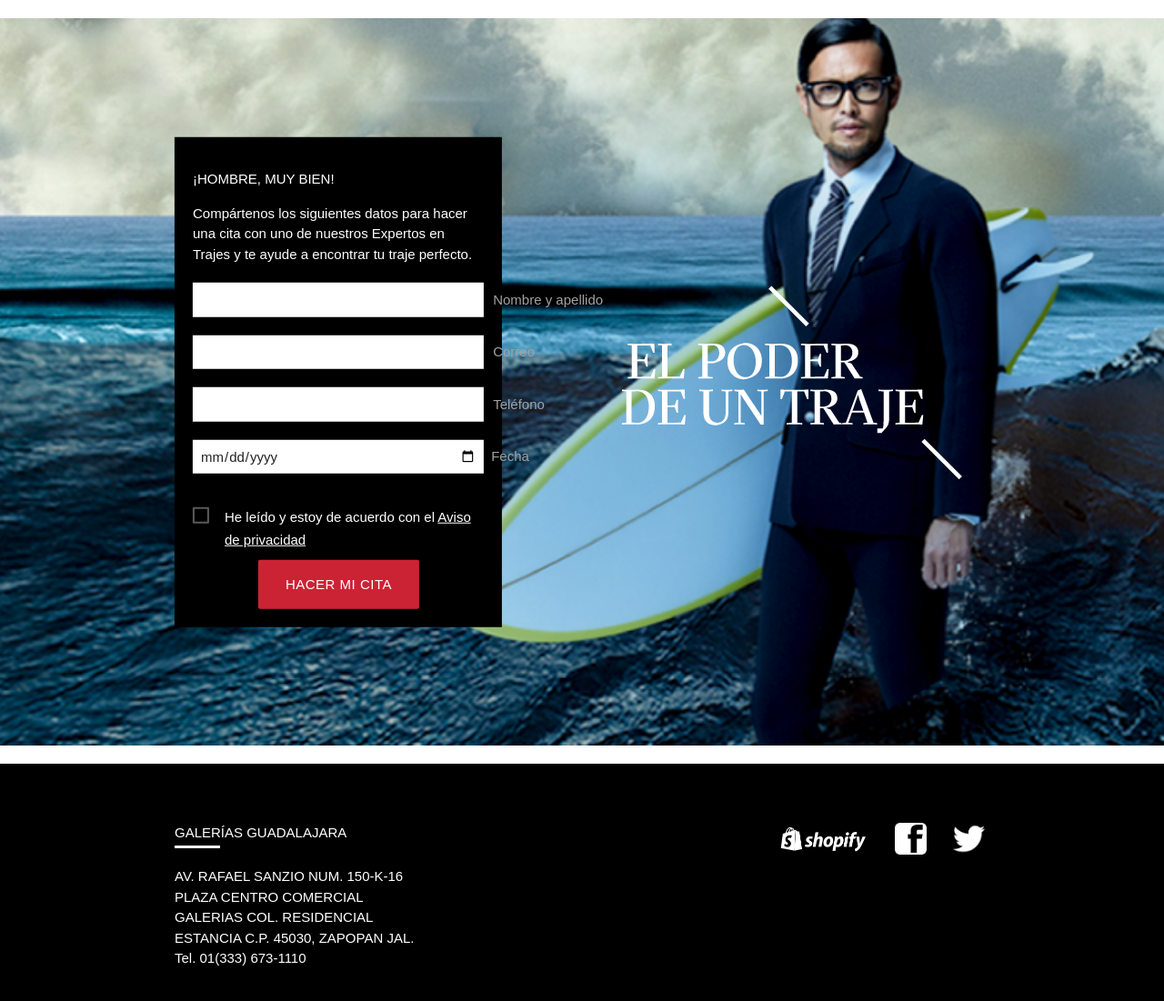
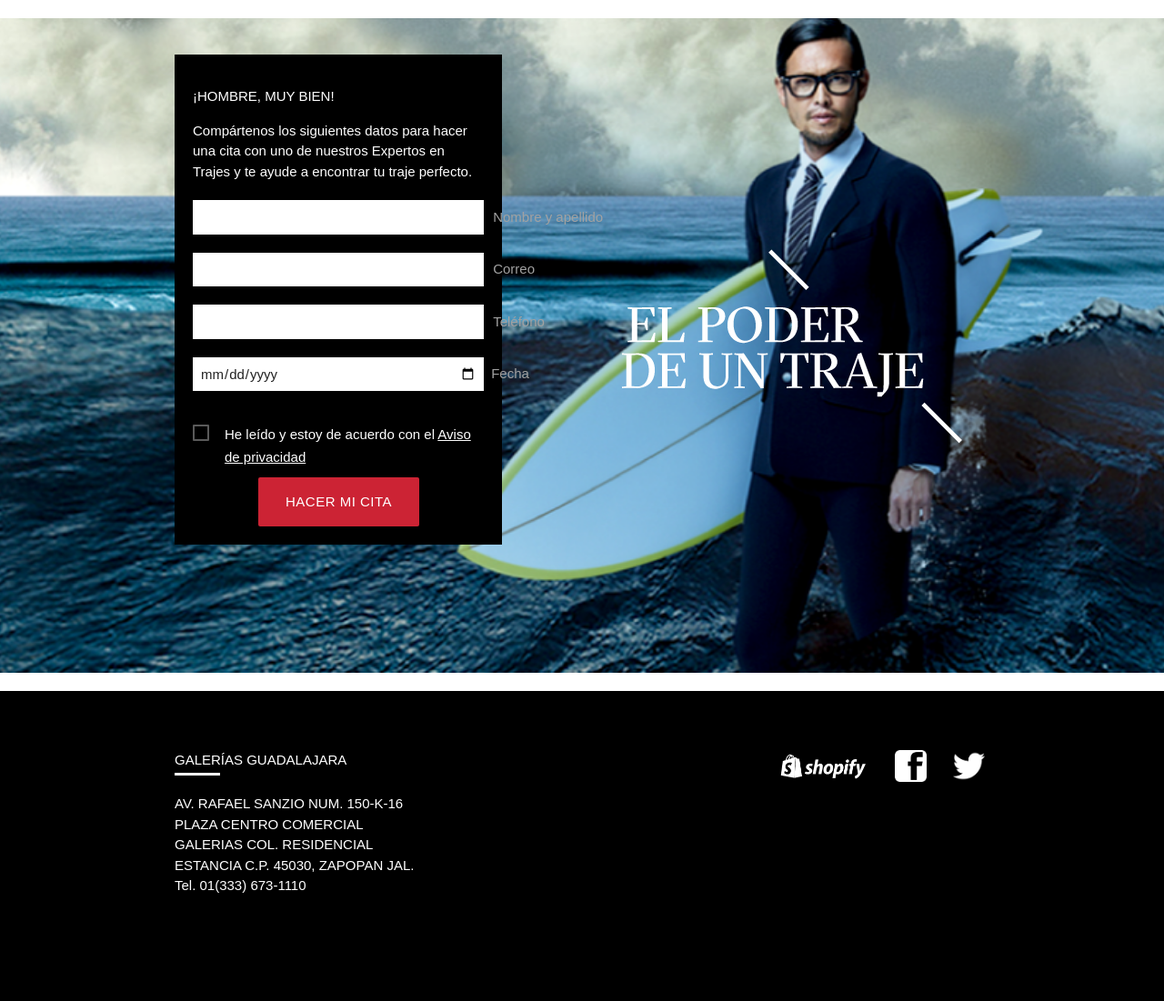
Before and after one commit to pcuervo/vittorio, a WordPress theme: template themes/vittorio/index.php in a window 1280 px wide. Shown: the part 56-1157 px from the top of the page at 91% size. After the commit the page ends 1038 px from the top, so only its background shows below. Run offline with PHP 8.4 and a stand-in for WordPress, Linux system fonts and the light colour scheme; the site name, menu and one post (Sample post) are stand-ins, and other content is empty; some libraries are stand-ins or nearby versions.

Commit message:
hero cerntrado form

```diff
--- a/themes/vittorio/index.php
+++ b/themes/vittorio/index.php
@@ -10,8 +10,8 @@
 					<img class="[ img-responsive ][ middle ]" src="<?php echo THEMEPATH; ?>img/el_poder.png" alt="El poder de un traje">
 				</div>
 				<div class="[ col s12 m7 l5 ]">
-						<div class="[ relative ][ height-100vh ]">
-							<div class="[ bg-dark ][ width-100p ][ padding center-full--l ]">
+
+							<div class="[ bg-dark ][ padding ][ margin-vertical--large margin-vertical--large-md ]">
 		                       <p class="[ text-uppercase white-text ]">¡hombre, muy bien! </p>
 		                       <p class="[ white-text ]">Compártenos los siguientes datos para hacer una cita con uno de nuestros Expertos en Trajes y te ayude a encontrar tu traje perfecto.</p>
 
@@ -65,7 +65,7 @@
 									</div>
 								</form>
 							</div>
-						</div>
+
 
 				</div>
 
@@ -92,7 +92,7 @@
 					</div>
 
 				<div class="[ col s6 m5 offset-l1 l6 ][ hide-on-small-only ]">
-					<div class="[ relative ][ height-100vh ]">
+					<div class="[ relative ][ height-herovh ]">
 						<img class="[ img-responsive ][ center-full ]" src="<?php echo THEMEPATH; ?>img/el_poder.png" alt="El poder de un traje">
 					</div>
 				</div>
--- a/themes/vittorio/sass/components/_utilities.scss
+++ b/themes/vittorio/sass/components/_utilities.scss
@@ -23,7 +23,8 @@
 
 .padding-vertical       { padding:$padding-size 0;}
 
-.margin-vertical--large-md {
+.margin-vertical--large {
+  @media #{$medium-and-up}{margin: ($margin-size*2) 0;}
   @media only screen and (min-width: $small-screen-up) and (max-width: $medium-screen) { margin: ($margin-size*2) 0;}
 }
 
@@ -75,7 +76,8 @@
 
 .width-100p {width:100%;}
 
-.relative.height-100vh{
+.height-herovh{
+  height: 90vh;
   @media only screen and (min-width: $small-screen) and (max-width: $medium-screen) { height: 70vh;}
 }
 
@@ -109,8 +111,10 @@
   -o-transform: translate(-50%, -50%);
   transform: translate(-50%, -50%);
 }
-@media(min-width: 601px){
+
+
 .center-full--l {
+  @media#{$medium-and-up}{
     position: absolute;
     top: 50%;
     left: 50%;
@@ -121,11 +125,13 @@
   }
 }
 
-@media(min-width:601px){
+
 .height-100vh--l{
+  @media#{$medium-and-up}{
     height: 100vh;
   }
 }
+
 
 //Colors
 
```
Also changed, not shown: themes/vittorio/style.css. Lines whose indentation alone changed are shown as unchanged.
